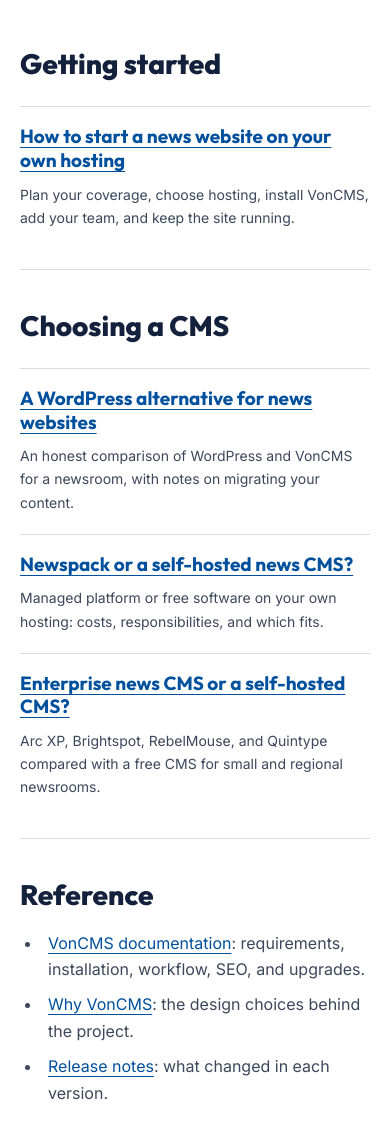
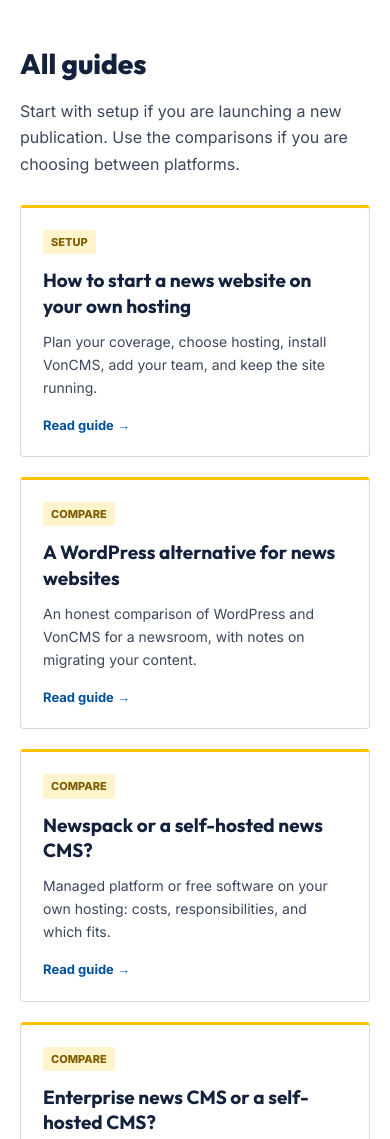
Before and after one commit to Vondereich/getvoncms, a plain HTML site: page guides.html in a window 390 px wide. Shown: the part 580-1719 px from the top of the page. Drawn offline with Linux system fonts and the light colour scheme.

Commit message:
Polish mockups, download reminder, and Guides hub
- Resize the phone frame opening to match the 502x810 screenshots so
  the mobile mockups are no longer cropped on the right
- Show the download reminder only after half the page is read, and
  skip it on screens under 700px; bump the main.js cache version
- Replace the uneven Guides hub sections with a 2x2 grid of
  whole-card links tagged Setup or Compare

Co-Authored-By: Claude Opus 5.5 <noreply@anthropic.com>

```diff
--- a/css/guides.css
+++ b/css/guides.css
@@ -8,6 +8,15 @@
 .guide-table tr:last-child th, .guide-table tr:last-child td { border-bottom: 0; }
 .layout main .grid + p, .layout main .guide-table-wrap + p:not(.small-note) { margin-top: 28px; }
 .guide-cta { margin-top: 26px; display: flex; flex-wrap: wrap; gap: 10px; }
-.guide-cards .card h3 a { color: var(--navy); text-decoration: none; }
-.guide-cards .card h3 a:hover { text-decoration: underline; text-decoration-color: var(--yellow); }
+/* Guides hub: whole-card links in a balanced two-column list. */
+.guide-list { display: grid; grid-template-columns: repeat(2, minmax(0, 1fr)); gap: 20px; margin-top: 28px; }
+.layout main .guide-list a.guide-card:not(.btn-primary) { display: flex; flex-direction: column; padding: 22px 22px 20px; border: 1px solid var(--line); border-top: 3px solid var(--yellow); border-radius: 4px; background: white; color: var(--ink); text-decoration: none; transition: border-color .15s, box-shadow .15s, transform .15s; }
+.layout main .guide-list a.guide-card:not(.btn-primary):hover { border-color: var(--line-strong); border-top-color: var(--yellow); box-shadow: 0 12px 28px rgba(20,33,61,.08); transform: translateY(-2px); }
+.guide-tag { align-self: flex-start; margin-bottom: 14px; padding: 3px 8px; border-radius: 3px; background: var(--yellow-soft); color: var(--gold); font-size: 11px; font-weight: 800; text-transform: uppercase; }
+.guide-card h3 { margin-bottom: 10px; font-size: 19px; line-height: 1.35; color: var(--navy); }
+.layout main .guide-card p { flex: 1; margin-bottom: 16px; font-size: 14px; }
+.guide-more { color: var(--blue); font-size: 13px; font-weight: 700; }
+.guide-more::after { content: " \2192"; }
+@media (max-width: 1000px) { .guide-list { grid-template-columns: 1fr; } }
+@media (prefers-reduced-motion: reduce) { .layout main .guide-list a.guide-card:not(.btn-primary) { transition: none; } .layout main .guide-list a.guide-card:not(.btn-primary):hover { transform: none; } }
 @media (max-width: 600px) { .guide-table th, .guide-table td { padding: 10px 12px; } }
--- a/guides.html
+++ b/guides.html
@@ -113,8 +113,7 @@
       <div class="sidebar-label">Guides</div>
       <ul class="sidebar-links">
         <li><a href="#overview" class="active">Overview</a></li>
-        <li><a href="#getting-started">Getting Started</a></li>
-        <li><a href="#choosing">Choosing a CMS</a></li>
+        <li><a href="#all-guides">All Guides</a></li>
         <li><a href="#reference">Reference</a></li>
       </ul>
     </div>
@@ -123,31 +122,34 @@
 
   <main id="page-content">
 
-    <section id="getting-started">
-      <h2>Getting started</h2>
-      <div class="grid guide-cards">
-        <div class="card">
-          <h3><a href="start-a-news-website.html">How to start a news website on your own hosting</a></h3>
+    <section id="all-guides">
+      <h2>All guides</h2>
+      <p>Start with setup if you are launching a new publication. Use the comparisons if you are choosing between platforms.</p>
+      <div class="guide-list">
+        <a class="guide-card" href="start-a-news-website.html">
+          <span class="guide-tag">Setup</span>
+          <h3>How to start a news website on your own hosting</h3>
           <p>Plan your coverage, choose hosting, install VonCMS, add your team, and keep the site running.</p>
-        </div>
-      </div>
-    </section>
-
-    <section id="choosing">
-      <h2>Choosing a CMS</h2>
-      <div class="grid guide-cards">
-        <div class="card">
-          <h3><a href="wordpress-alternative-for-news.html">A WordPress alternative for news websites</a></h3>
+          <span class="guide-more">Read guide</span>
+        </a>
+        <a class="guide-card" href="wordpress-alternative-for-news.html">
+          <span class="guide-tag">Compare</span>
+          <h3>A WordPress alternative for news websites</h3>
           <p>An honest comparison of WordPress and VonCMS for a newsroom, with notes on migrating your content.</p>
-        </div>
-        <div class="card">
-          <h3><a href="newspack-alternative.html">Newspack or a self-hosted news CMS?</a></h3>
+          <span class="guide-more">Read guide</span>
+        </a>
+        <a class="guide-card" href="newspack-alternative.html">
+          <span class="guide-tag">Compare</span>
+          <h3>Newspack or a self-hosted news CMS?</h3>
           <p>Managed platform or free software on your own hosting: costs, responsibilities, and which fits.</p>
-        </div>
-        <div class="card">
-          <h3><a href="enterprise-news-cms-alternative.html">Enterprise news CMS or a self-hosted CMS?</a></h3>
+          <span class="guide-more">Read guide</span>
+        </a>
+        <a class="guide-card" href="enterprise-news-cms-alternative.html">
+          <span class="guide-tag">Compare</span>
+          <h3>Enterprise news CMS or a self-hosted CMS?</h3>
           <p>Arc XP, Brightspot, RebelMouse, and Quintype compared with a free CMS for small and regional newsrooms.</p>
-        </div>
+          <span class="guide-more">Read guide</span>
+        </a>
       </div>
     </section>
 
@@ -168,6 +170,6 @@
   <div class="footer-bottom"><p>&copy; <span data-current-year>2026</span> VonCMS. A publishing CMS for publishers.</p><p>Free and open source &middot; <a href="https://github.com/Vondereich/VonCMS/blob/main/LICENSE.md">GPL-3.0-only</a></p></div>
 </footer>
 
-<script src="js/main.js?v=20261001-toast" defer></script>
+<script src="js/main.js?v=20261121-toast" defer></script>
 </body>
 </html>
--- a/js/main.js
+++ b/js/main.js
@@ -215,6 +215,8 @@ function initLightbox() {
 
 function initDownloadReminder() {
   if (!document.querySelector('.hero-content')) return;
+  // Skip small screens, where the reminder would cover too much of the page.
+  if (window.matchMedia('(max-width: 700px)').matches) return;
   const key = 'voncms-download-toast-dismissed';
   try { if (sessionStorage.getItem(key)) return; } catch { /* Storage is optional. */ }
   const toast = document.createElement('aside');
@@ -235,7 +237,14 @@ function initDownloadReminder() {
     try { sessionStorage.setItem(key, 'true'); } catch { /* Keep dismissal local. */ }
   }
   toast.querySelectorAll('button, a').forEach(control => control.addEventListener('click', dismiss));
-  setTimeout(() => toast.classList.add('active'), 5000);
+  // Offer the download only once a visitor has read about half of the page.
+  function maybeShow() {
+    const doc = document.documentElement;
+    if (window.scrollY + window.innerHeight < doc.scrollHeight * 0.5) return;
+    window.removeEventListener('scroll', maybeShow);
+    toast.classList.add('active');
+  }
+  window.addEventListener('scroll', maybeShow, { passive: true });
 }
 
 document.querySelectorAll('[data-current-year]').forEach(el => { el.textContent = new Date().getFullYear(); });
```
Also changed, not shown: css/style.css (+4 -3 lines), docs.html (+1 -1 lines), enterprise-news-cms-alternative.html (+1 -1 lines), index.html (+4 -4 lines), newspack-alternative.html (+1 -1 lines), philosophy.html (+1 -1 lines), roadmap.html (+1 -1 lines), start-a-news-website.html (+1 -1 lines), whats-new.html (+1 -1 lines), wordpress-alternative-for-news.html (+1 -1 lines), upload/phone-frame.svg.
